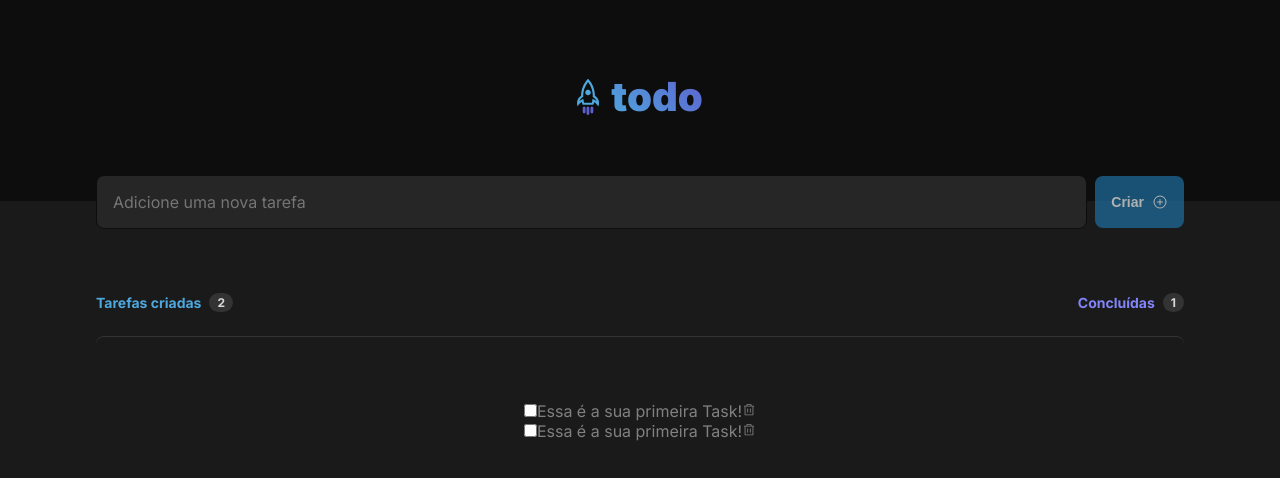
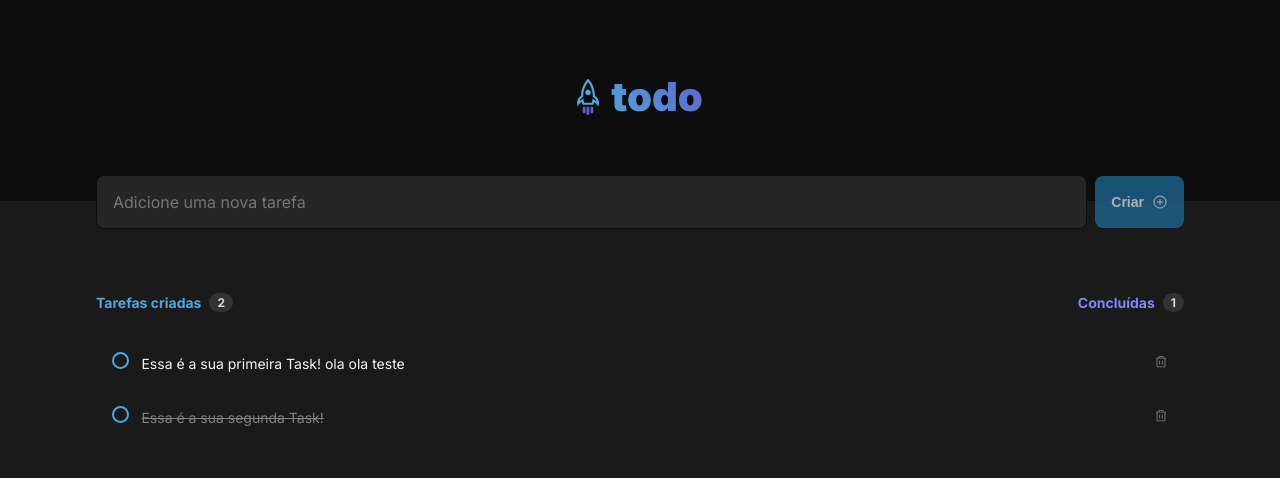
Before and after one commit to ManoelPradoMark22/ignite-challenge-reactjs-todoList-1, a React (Vite) app: page / in a window 1280 px wide. Shown: the top 478 px of the page. Built offline with nearby package versions, Linux system fonts and the light colour scheme.

Commit message:
git add .

```diff
--- a/src/components/DashboardTasks.module.css
+++ b/src/components/DashboardTasks.module.css
@@ -35,6 +35,18 @@
 }
 
 .containerTasksList {
+  display: block;
+  flex-direction: column;
+  justify-content: center;
+  align-items: center;
+
+  width: 100%;
+
+  margin-top: 1.5rem;
+}
+
+
+.containerTasksListEmpty {
   display: flex;
   flex-direction: column;
   justify-content: center;
@@ -47,11 +59,6 @@
 
   padding: 4rem 1.5rem;
   margin-top: 1.5rem;
-}
-
-
-.containerTasksListEmpty {
-
 }
 
 .divEmptyBox {
--- a/src/components/FormNewTask.module.css
+++ b/src/components/FormNewTask.module.css
@@ -18,6 +18,11 @@
   border: 1px solid var(--gray-700);
 }
 
+
+.newTask input:focus {
+  outline: transparent;
+  box-shadow: 0 0 0 2px var(--purple-dark);
+}
 
 .newTask button[type=submit] {
   background: transparent;
--- a/src/components/Task.module.css
+++ b/src/components/Task.module.css
@@ -1,3 +1,49 @@
 .task {
+  padding: 1rem;
 
+  display: flex;
+  align-items: first baseline;
+  flex-grow: 1;
+
+  font-size: 0.875rem;
+  line-height: 1.4;
+  gap: 0.75rem;
 }
+
+.textTask {
+  color: var(--gray-100);
+  flex: 1;
+}
+
+.textTaskCompled {
+  color: var(--gray-300);
+  text-decoration: line-through;
+  flex: 1;
+}
+
+.task svg {
+  cursor: pointer;
+  color: var(--gray-300);
+}
+
+.task svg:hover {
+  color: var(--danger);
+  background-color: var(--gray-400);
+  border-radius: 4px;
+  padding: 0.0275rem 0.0275rem;
+}
+
+.task input[type=checkbox] {
+  cursor: pointer;
+  color: var(--gray-300);
+  appearance: none;
+  border: 0.15em solid var(--blue);
+  width: 1.090625rem;
+  height: 1.090625rem;
+  border-radius: 50%;
+}
+
+.task input[type=checkbox]:hover {
+  background: var(--blue-light);
+  border: 0.15em solid var(--blue-dark);
+}
--- a/src/components/Task.tsx
+++ b/src/components/Task.tsx
@@ -12,8 +12,8 @@ interface TaskProps {
 export function Task({ task }: TaskProps) {
   return (
     <div className={styles.task}>
-      <input type="checkbox" />
-      <span>{task.content}</span>
+      <input type="checkbox"/>
+      <span className={task.completed ? styles.textTaskCompled : styles.textTask}>{task.content}</span>
       <Trash size={14}/>
     </div>
   )
--- a/src/components/Workspace.tsx
+++ b/src/components/Workspace.tsx
@@ -13,14 +13,14 @@ export interface TasksProps {
 export function Workspace() {
   const [tasks, setTasks] = useState<TasksProps[]>([
     {
-      content: 'Essa é a sua primeira Task!',
+      content: 'Essa é a sua primeira Task! ola ola teste',
       date: new Date('2023-12-28 00:20'),
-      completed: true
+      completed: false
     },
     {
-      content: 'Essa é a sua primeira Task!',
-      date: new Date('2023-12-28 00:20'),
-      completed: false
+      content: 'Essa é a sua segunda Task!',
+      date: new Date('2023-12-28 13:05'),
+      completed: true
     }
   ]);
 
--- a/src/global.css
+++ b/src/global.css
@@ -1,6 +1,7 @@
 :root {
-  --blue: #4EA8DE;
+  --blue: #4ea8de;
   --blue-dark: #1E6F9F;
+  --blue-light: #4ea8de33;
 
   --purple: #8284FA;
   --purple-dark: #5E60CE;
@@ -14,11 +15,6 @@
   --gray-700: #0D0D0D;
 
   --danger: #E25858;
-}
-
-:focus {
-  outline: transparent;
-  box-shadow: 0 0 0 2px var(--purple-dark);
 }
 
 * {
```
